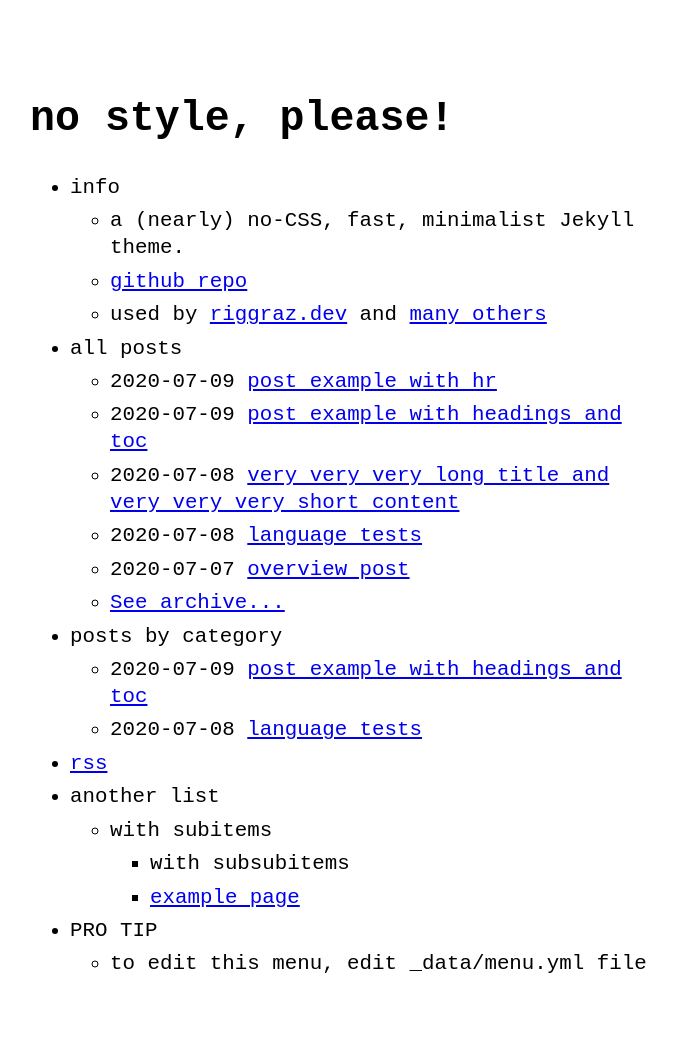
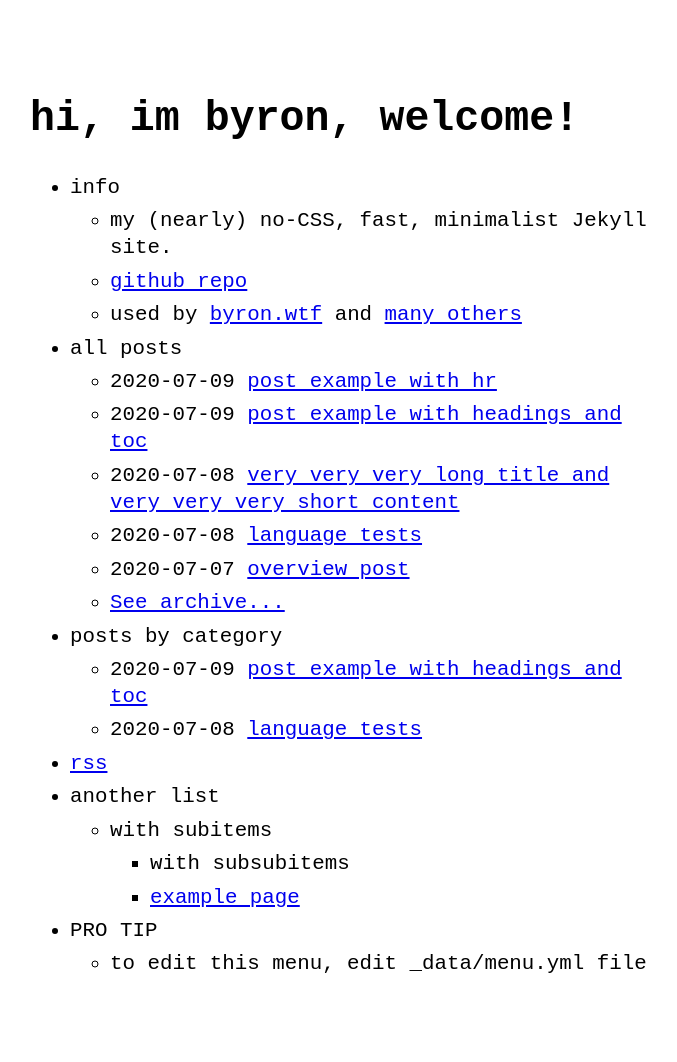
Before and after one commit to byronyg/byron-wtf-Jekyll-Site, a Jekyll site: the page built from index.md, in a window 1280 px wide. Shown: the whole page, without its empty margins (290-967 px from the left). Built offline with Jekyll 4.4.1, drawn with Linux system fonts in a browser that asks for light colours.

Commit message:
Updated kimalamala

```diff
--- a/_config.yml
+++ b/_config.yml
@@ -1,10 +1,10 @@
-title: no style, please! # name of the site
-author: Riccardo Graziosi # name of site's author
-email: riccardo.graziosi97@gmail.com # email of site's author
-url: https://riggraz.dev # root address of the site
-baseurl: "/no-style-please" # subpath of the site, e.g. "/blog" (leave it blank "" if you're site shouldn't use a subpath)
+title: hi, im byron, welcome! # name of the site
+author: Byron Yego # name of site's author
+email: byronyego@gmail.com # email of site's author
+url: https://byron.wtf # root address of the site
+baseurl: "/home" # subpath of the site, e.g. "/blog" (leave it blank "" if you're site shouldn't use a subpath)
 description: > # description of the site (multiple lines allowed)
-  A (nearly) no-CSS, fast, minimalist Jekyll theme.
+  My (nearly) no-CSS, fast, minimalist Jekyll site.
 
 permalink: /:slug.html
 
--- a/_data/menu.yml
+++ b/_data/menu.yml
@@ -4,10 +4,10 @@
 entries:
   - title: info
     entries:
-      - title: a (nearly) no-CSS, fast, minimalist Jekyll theme.
+      - title: my (nearly) no-CSS, fast, minimalist Jekyll site.
       - title: github repo
-        url: https://github.com/riggraz/no-style-please
-      - title: "used by <a href='https://riggraz.dev'>riggraz.dev</a> and <a href='https://github.com/riggraz/no-style-please/network/dependents'>many others</a>"
+        url: https://github.com/byronyg/byron-wtf-jekyll-site
+      - title: "used by <a href='https://byron.wtf'>byron.wtf</a> and <a href='https://github.com/byronyg/byron-wtf-jekyll-site/network/dependents'>many others</a>"
 
   - title: all posts
     post_list:
```
Also changed, not shown: LICENSE.txt, no-style-please.gemspec.
